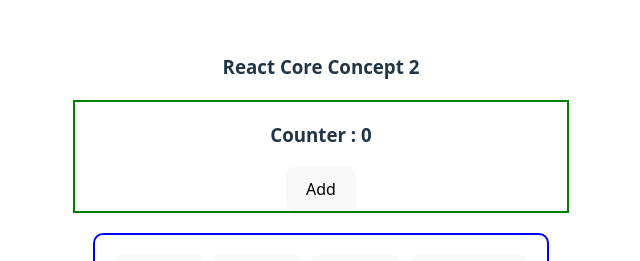
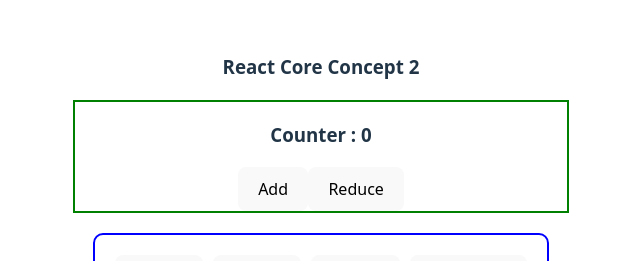
Before and after one commit to sadhin28/react1-project, a React (Vite) app: page / in a window 1280 px wide. Shown: the part 213-474 px from the top of the page, without its empty margins (319-959 px from the left). Built offline with nearby package versions, Linux system fonts and the light colour scheme.

Commit message:
add number add reduce number

```diff
--- a/src/Counter.jsx
+++ b/src/Counter.jsx
@@ -3,7 +3,14 @@ import { useState } from "react"
 export default function Counter(){
     const [count,setcount]=useState(0);
 
-
+    const handleAdd =()=>{
+      const newCount = count+1;
+      setcount(newCount)
+    }
+    const handleReduce = ()=>{
+        const newCount = count -1;
+        setcount(newCount)
+    }
     return(
         <div style={
          {
@@ -11,7 +18,8 @@ export default function Counter(){
          }
         }>
              <h3>Counter : {count} </h3>
-             <button>Add</button>
+             <button onClick={handleAdd}>Add</button>
+             <button onClick={handleReduce}>Reduce</button>
         </div>
     )
 }
```
